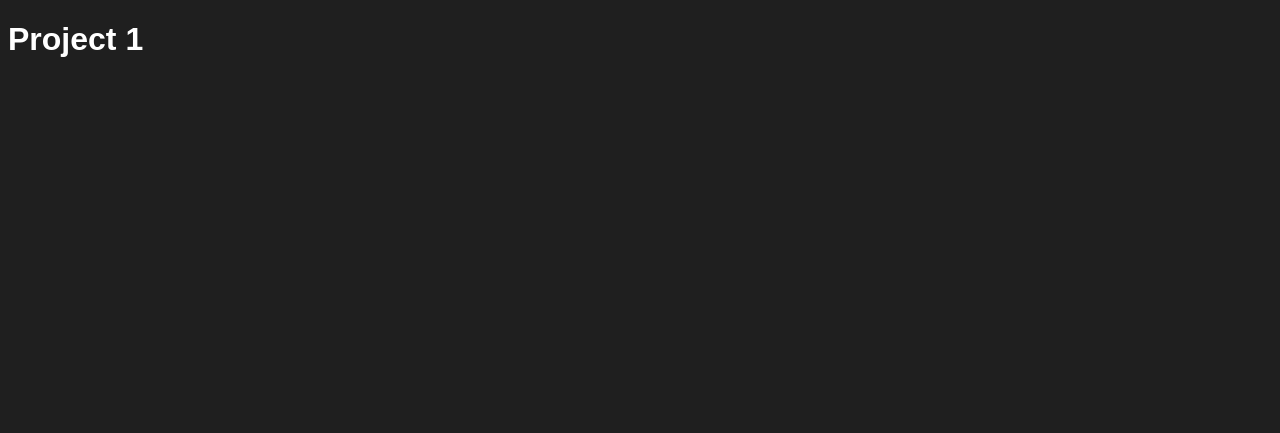
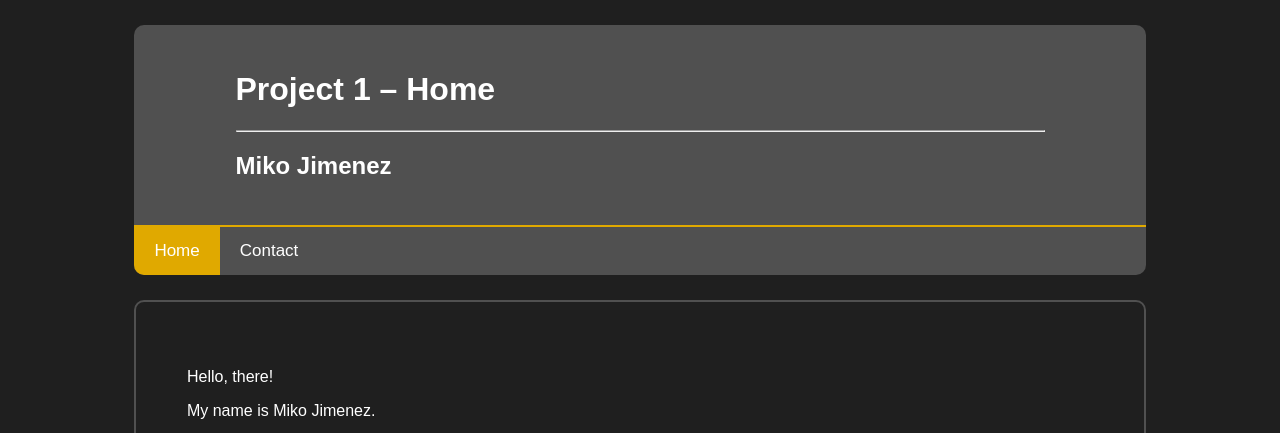
Before and after one commit to mikojimnz/DIG3134C, a PHP site: page / in a window 1280 px wide. Before the commit the part shown is almost empty. Shown: the top 433 px of the page. Before the commit the page ends 57 px from the top, so only its background shows below. Run offline with PHP 8.4, Linux system fonts and the light colour scheme.

Commit message:
Begin adding content

```diff
--- a/Project 1/css/styles.css
+++ b/Project 1/css/styles.css
@@ -1,7 +1,60 @@
+/* Set link style */
+a {
+  color: #e0a900; }
+
 /* Set global font style */
 body {
   background-color: #1f1f1f;
   color: #fff;
   font-family: "Raleway", sans-serif; }
 
+h1,
+h2 {
+  display: block; }
+
+/* Set header style */
+header {
+  background-color: #505050;
+  border-bottom: #e0a900 solid 2px;
+  border-radius: 10px 10px 0 0;
+  padding: 25px 10% 25px 10%; }
+
+/* Navigation styling*/
+nav {
+  background-color: #505050;
+  border-radius: 0 0 10px 10px;
+  display: block;
+  overflow: hidden;
+  width: 100%; }
+
+/* Nav link*/
+nav a {
+  color: #fff;
+  float: left;
+  font-size: 17px;
+  padding: 14px 20px;
+  text-align: center;
+  text-decoration: none; }
+
+/* Nav hover */
+nav a:hover {
+  background-color: #e0a900;
+  color: #000; }
+
+/* Nav active page*/
+nav a.active {
+  background-color: #e0a900;
+  color: #fff; }
+
+/* Body content padding */
+.body {
+  border: #505050 solid 2px;
+  border-radius: 10px;
+  margin: 25px 0 25px 0;
+  padding: 5%; }
+
+/* Set page content style*/
+.content {
+  margin: 25px 10% 25px; }
+
 /*# sourceMappingURL=styles.css.map */
--- a/Project 1/css/styles.scss
+++ b/Project 1/css/styles.scss
@@ -1,4 +1,10 @@
 @import "variables";
+
+
+/* Set link style */
+a {
+    color: $accentFontColor;
+}
 
 /* Set global font style */
 body {
@@ -6,3 +12,61 @@ body {
     color: $primaryFontColor;
     font-family: "Raleway", sans-serif;
 }
+
+h1,
+h2 {
+    display: block;
+}
+
+/* Set header style */
+header {
+    background-color: $itemColor;
+    border-bottom: $accentFontColor solid 2px;
+    border-radius: $borderRadius $borderRadius 0 0;
+    padding: $verticalPadding $contentPadding $verticalPadding $contentPadding;
+}
+
+/* Navigation styling*/
+nav {
+    background-color: $itemColor;
+    border-radius: 0 0 $borderRadius $borderRadius;
+    display: block;
+    overflow: hidden;
+    width: 100%;
+}
+
+/* Nav link*/
+nav a {
+    color: $primaryFontColor;
+    float: left;
+    font-size: 17px;
+    padding: 14px 20px;
+    text-align: center;
+    text-decoration: none;
+}
+
+/* Nav hover */
+nav a:hover {
+    background-color: $accentFontColor;
+    color: #000;
+}
+
+/* Nav active page*/
+nav a.active {
+    background-color: $accentFontColor;
+    color: $primaryFontColor;
+}
+
+/* Body content padding */
+.body {
+    border: $itemColor solid 2px;
+    border-radius: $borderRadius;
+    margin: $verticalPadding 0 $verticalPadding 0;
+    padding: $innerPadding;
+}
+
+/* Set page content style*/
+.content {
+    margin: $verticalPadding $contentPadding $verticalPadding;
+
+}
--- a/Project 1/css/variables.scss
+++ b/Project 1/css/variables.scss
@@ -2,3 +2,10 @@
 $bodyColor: #1f1f1f;
 $primaryFontColor: #fff;
 $accentFontColor: #e0a900;
+$itemColor: #505050;
+
+// Dimensions
+$borderRadius: 10px;
+$contentPadding: 10%;
+$innerPadding: 5%;
+$verticalPadding: 25px;
--- /dev/null
+++ b/Project 1/header.php
@@ -0,0 +1,9 @@
+<header>
+    <h1>Project 1 – <?php echo $title;?> </h1>
+    <hr>
+    <h2>Miko Jimenez</h2>
+</header>
+<nav>
+    <a class="<?php if ($title == 'Home') echo 'active'; ?>" href="./index.php">Home</a>
+    <a class="<?php if ($title == 'Contact') echo 'active'; ?>" href="./contact.php">Contact</a>
+</nav>
--- a/Project 1/index.php
+++ b/Project 1/index.php
@@ -14,7 +14,19 @@
 </head>
 
 <body>
-    <h1>Project 1</h1>
+    <div class="content">
+        <?php
+            $title = 'Home';
+            include 'header.php';
+        ?>
+        <div class="body">
+            <?php
+                foreach(file("paragraphs.txt") as $line) {
+                    echo "<p>$line</p>";
+                }
+            ?>
+        </div>
+    </div>
 </body>
 
 </html>
--- /dev/null
+++ b/Project 1/paragraphs.txt
@@ -0,0 +1,10 @@
+Hello, there!
+My name is Miko Jimenez.
+<img src="https://photos.smugmug.com/photos/i-4t8rb7g/2/afb9c842/O/i-4t8rb7g.jpg" alt="Miko">
+&nbsp;
+These paragraphs are being generated by PHP!
+<img src="https://www.php.net/images/logos/new-php-logo.png" alt="PHP Logo">
+&nbsp;
+My hobbies are photography, video editing, and small coding projects. My favorite genere of photogrpahy is candids and nature. You can checkout some of my photos <a href="https://mikojimenez.com" target="_blank">here</a>
+Currently I am studiying Digital Media – Web Design to become a web developer. I also want to explore become a full time freelance photographer.
+You can checkout some of my other projects on <a href="https://github.com/mikojimnz" target="_blank">GitHub</a>.
```
Also changed, not shown: Project 1/contact.php (+12 -0 lines), 2 other files.
